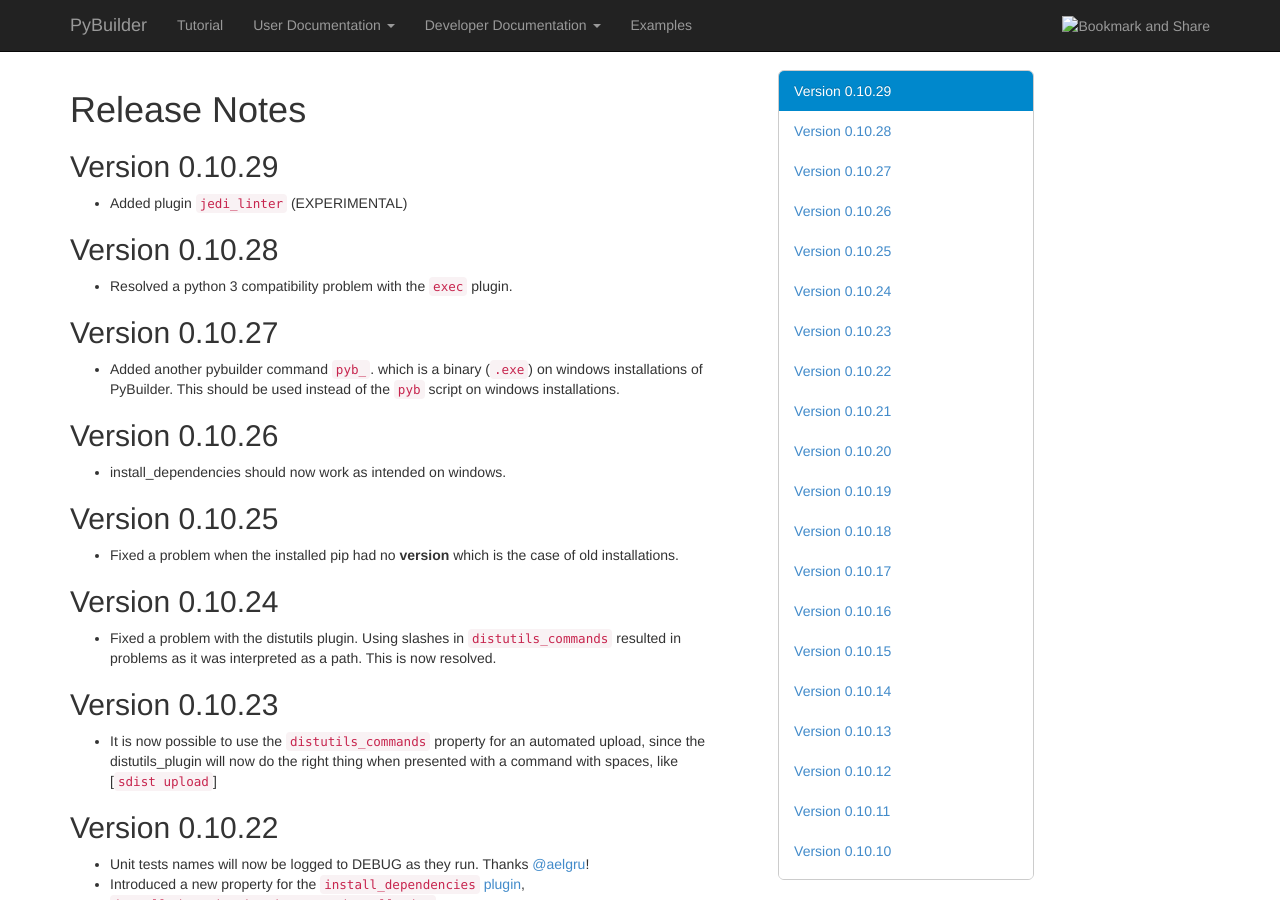
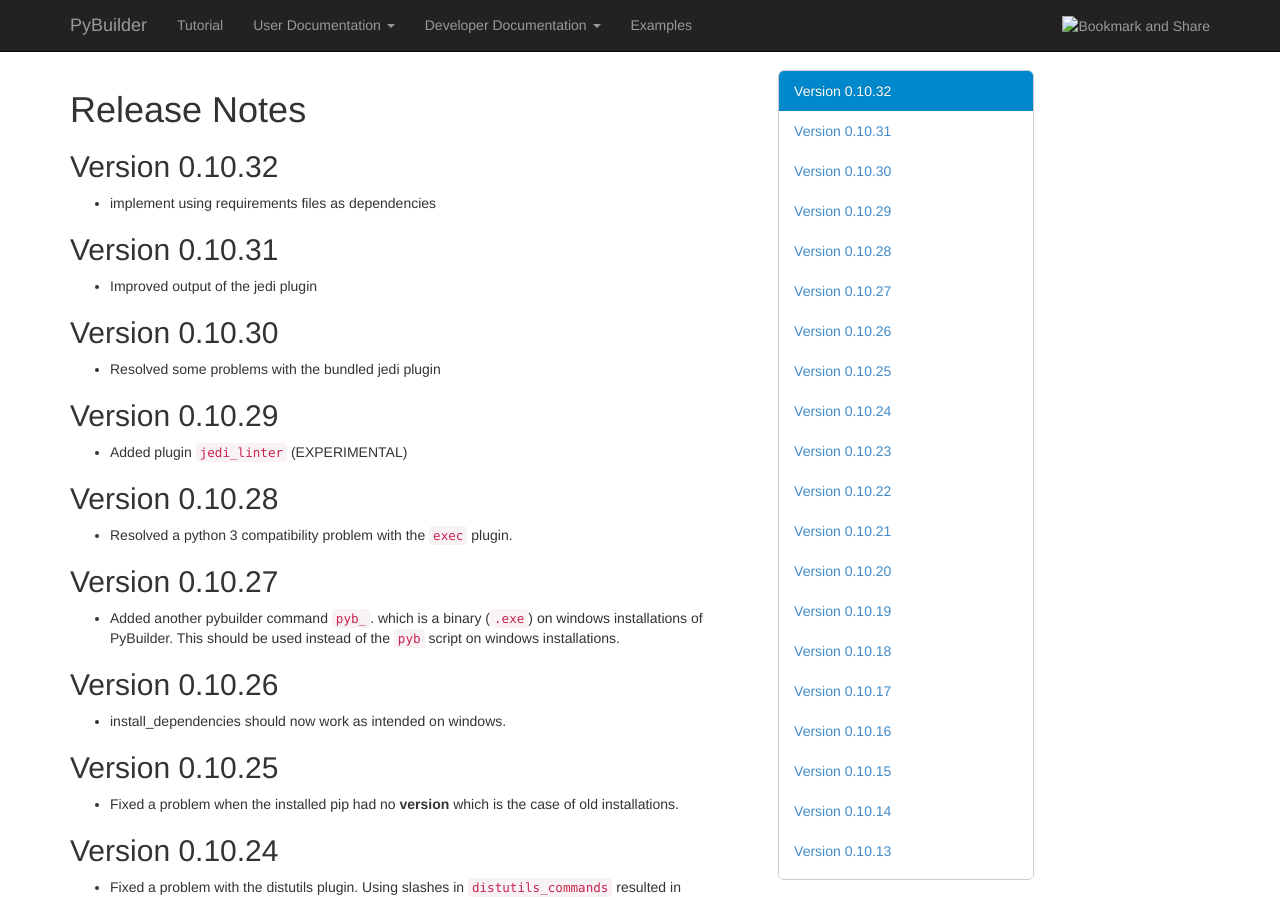
Before and after one commit to pybuilder/pybuilder.github.io, a Jekyll site: the page built from releasenotes/index.md, in a window 1280 px wide and 900 px high. Built offline with Jekyll 4.4.1, drawn with Linux system fonts in a browser that asks for light colours; nearby versions of some CDN libraries.

Commit message:
Update index.md

```diff
--- a/releasenotes/index.md
+++ b/releasenotes/index.md
@@ -4,6 +4,15 @@
 ---
 
 # Release Notes
+
+## Version 0.10.32
+* implement using requirements files as dependencies
+
+## Version 0.10.31
+* Improved output of the jedi plugin
+
+## Version 0.10.30
+* Resolved some problems with the bundled jedi plugin
 
 ## Version 0.10.29
 * Added plugin `jedi_linter` (EXPERIMENTAL)
```
